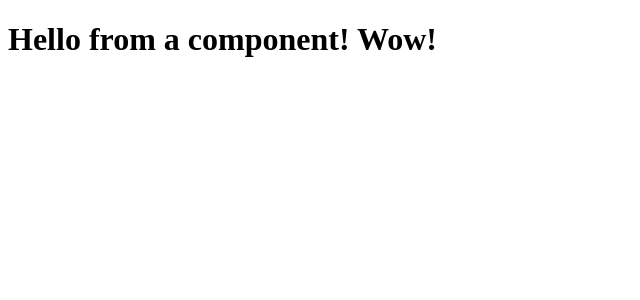
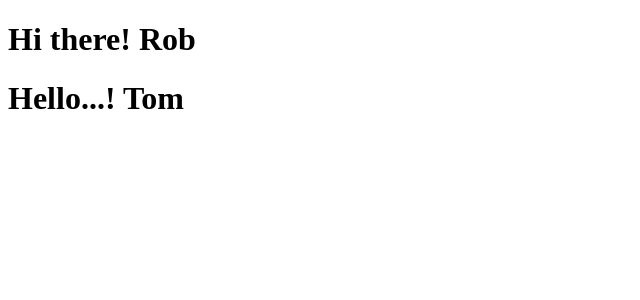
Before and after one commit to patriciakennedy/react-learning-hub, a React (Vite) app in the folder reactpro/: page / in a window 1280 px wide. Shown: the top 300 px of the page, without its empty margins (0-640 px from the left). Built offline with nearby package versions, Linux system fonts and the light colour scheme.

Commit message:
Make component dynamic using props

```diff
--- a/reactpro/src/App.jsx
+++ b/reactpro/src/App.jsx
@@ -2,9 +2,12 @@
 import Hello from "./components/Hello";
 
 function App() {
-  return <div className="App">
-    <Hello />
-  </div>
+  return (
+    <div className="App">
+      <Hello name="Rob" message="Hi there!" />
+      <Hello name="Tom" message="Hello...!" />
+    </div>
+  );
 };
 
 export default App;
--- a/reactpro/src/components/Hello.jsx
+++ b/reactpro/src/components/Hello.jsx
@@ -1,15 +1,13 @@
-const name = "Blessed";
 
-function displayMessage() {
-   return "Wow!";
-};
-
-
-
-function Hello() {
+function Hello(props) {
   //every component must return jsx
-  return <h1>Hello from a component! {displayMessage()}</h1>;
-};
+  console.log(props);
+  return (
+   <div>
+      <h1>{props.message} {props.name}</h1>
+   </div>
+  );
+}
 
 export default Hello;
 
```
Also changed, not shown: reactpro/src/components/Hello2.jsx (+7 -1 lines).
